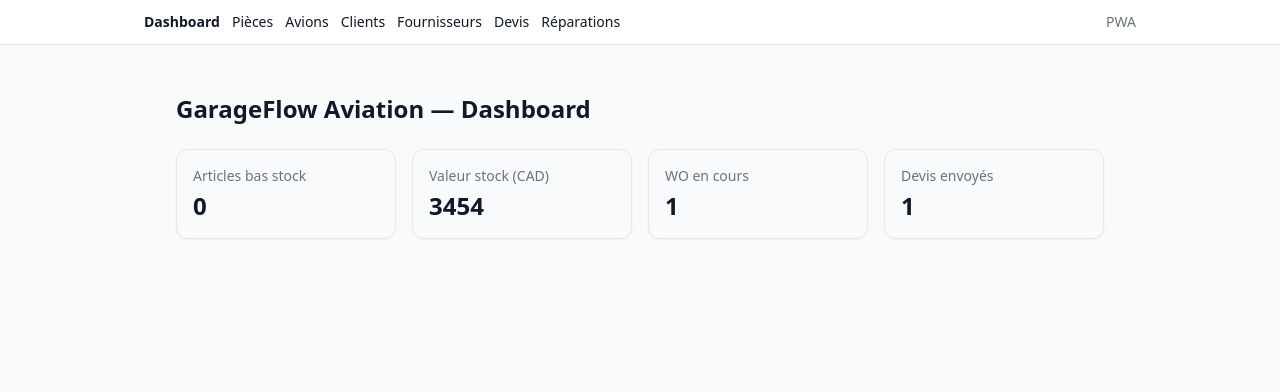
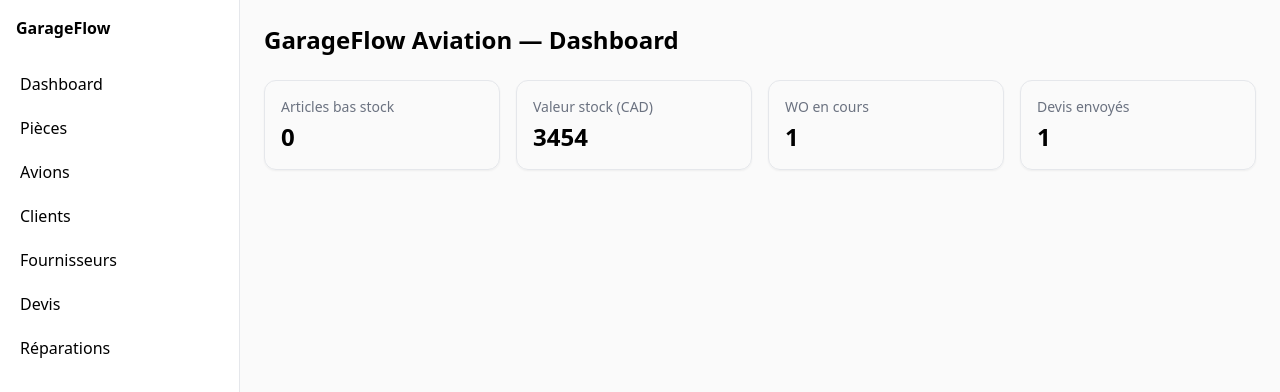
Before and after one commit to MelvinKr/garageflow-aviation, a Next.js app in the folder apps/web/: page / in a window 1280 px wide. Shown: the top 392 px of the page. Built offline with nearby package versions, Linux system fonts and the light colour scheme.

Commit message:
chore(repo): base DX, layout, nav, CI and common components

```diff
--- a/apps/web/package.json
+++ b/apps/web/package.json
@@ -32,6 +32,8 @@
     "autoprefixer": "^10.4.20",
     "drizzle-kit": "^0.31.4",
     "postcss": "^8.4.41",
+    "eslint": "^8.57.0",
+    "eslint-config-next": "^15.0.0",
     "tailwindcss": "^3.4.10",
     "typescript": "^5.6.2"
   }
--- a/apps/web/src/app/layout.tsx
+++ b/apps/web/src/app/layout.tsx
@@ -1,33 +1,32 @@
-import './globals.css';
-import type { ReactNode } from 'react';
-import Link from 'next/link';
+import "./globals.css";
+import type { ReactNode } from "react";
+import Link from "next/link";
 
-export const metadata = {
-  title: 'Garageflow Aviation',
-  description: 'PWA MRO aviation — offline-first',
-  manifest: '/manifest.json',
-};
+export const metadata = { title: "GarageFlow Aviation" };
 
 export default function RootLayout({ children }: { children: ReactNode }) {
   return (
     <html lang="fr">
-      <head>
-        <meta name="theme-color" content="#111827" />
-      </head>
-      <body className="min-h-dvh bg-gray-50 text-gray-900 antialiased">
-        <header className="bg-white border-b">
-          <nav className="mx-auto max-w-5xl flex flex-wrap items-center gap-3 px-4 py-3 text-sm">
-            <Link className="font-semibold" href="/">Dashboard</Link>
-            <Link href="/parts">Pièces</Link>
-            <Link href="/aircraft">Avions</Link>
-            <Link href="/customers">Clients</Link>
-            <Link href="/suppliers">Fournisseurs</Link>
-            <Link href="/quotes">Devis</Link>
-            <Link href="/workorders">Réparations</Link>
-            <a className="ml-auto text-gray-500 hover:text-gray-700" href="/manifest.json" target="_blank">PWA</a>
+      <body className="min-h-screen flex bg-neutral-50">
+        <aside className="w-60 border-r bg-white">
+          <div className="p-4 font-semibold">GarageFlow</div>
+          <nav className="flex flex-col gap-1 p-2">
+            {([
+              ["/", "Dashboard"],
+              ["/parts", "Pièces"],
+              ["/aircraft", "Avions"],
+              ["/customers", "Clients"],
+              ["/suppliers", "Fournisseurs"],
+              ["/quotes", "Devis"],
+              ["/workorders", "Réparations"],
+            ] as const).map(([href, label]) => (
+              <Link key={href} href={href} className="px-3 py-2 rounded hover:bg-neutral-100">
+                {label}
+              </Link>
+            ))}
           </nav>
-        </header>
-        <div className="mx-auto max-w-5xl p-6">{children}</div>
+        </aside>
+        <main className="flex-1">{children}</main>
       </body>
     </html>
   );
--- a/package.json
+++ b/package.json
@@ -7,7 +7,7 @@
     "packages/*"
   ],
   "scripts": {
-    "dev": "turbo run dev --parallel",
+    "dev": "turbo run dev",
     "build": "turbo run build",
     "lint": "turbo run lint",
     "typecheck": "turbo run typecheck"
```
Also changed, not shown: apps/web/.eslintrc.json (added).
